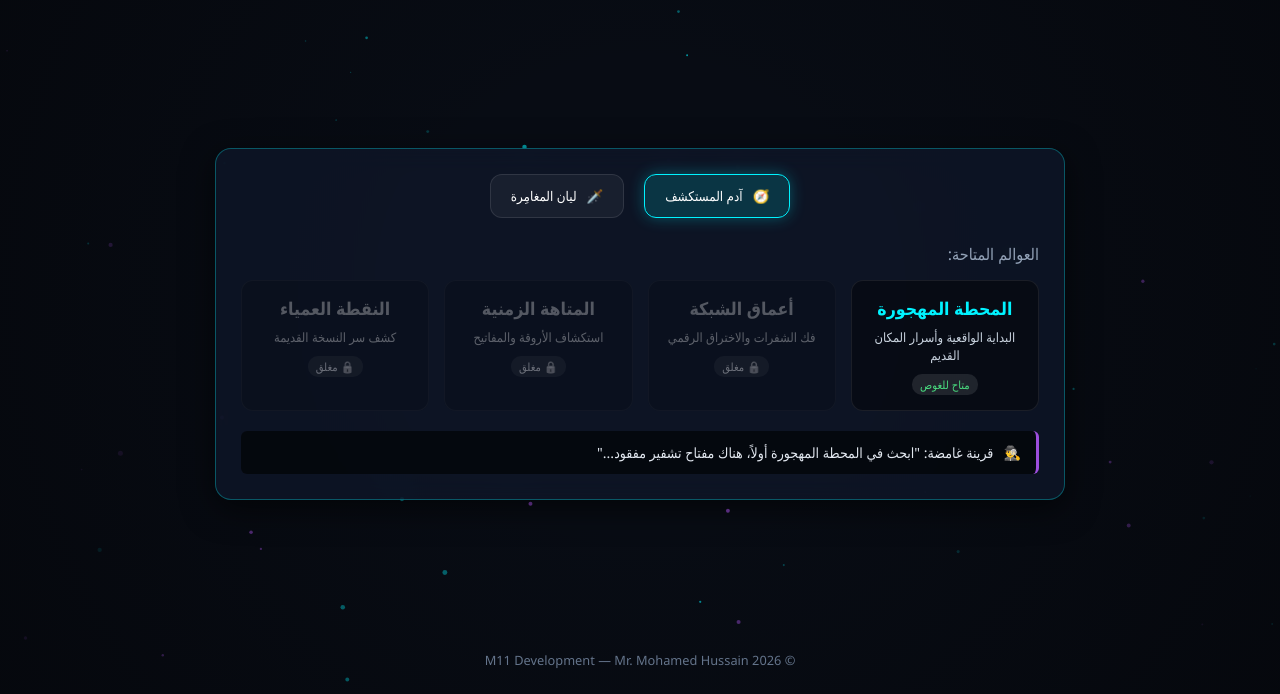
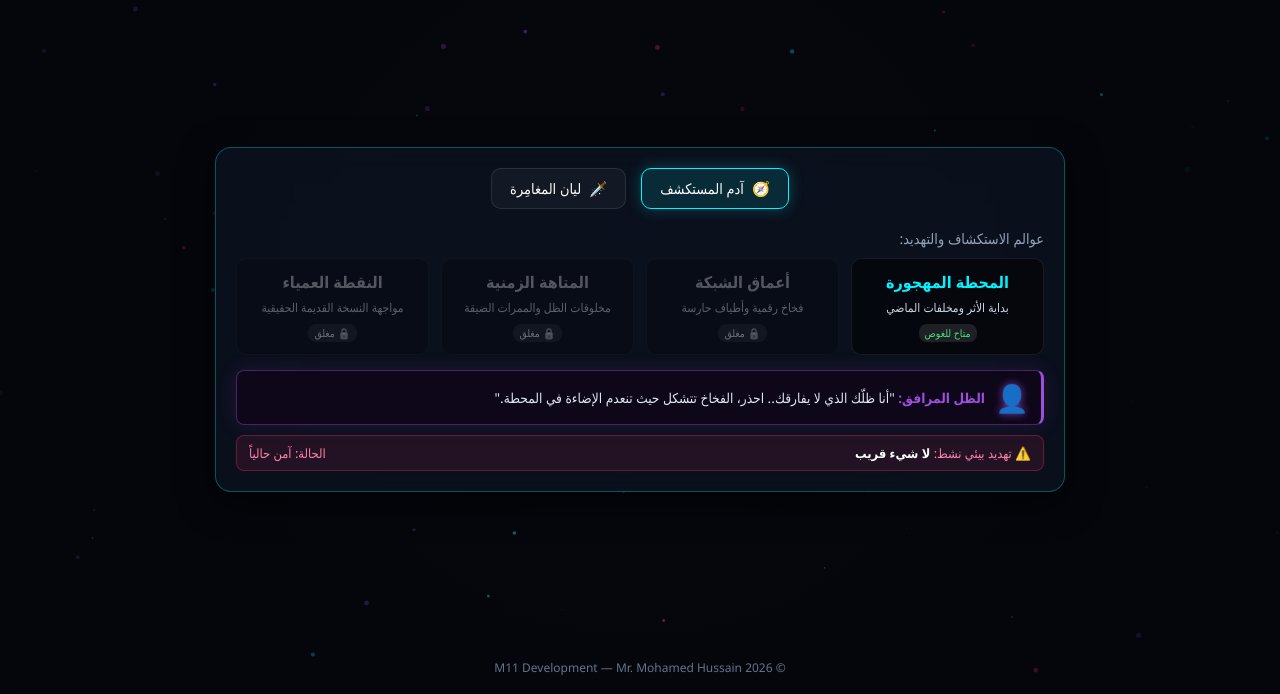
Before and after one commit to mrmohamedm11hussain/M11-CITY-BUILDER, a plain HTML site: page index.html in a window 1280 px wide. Shown: the part 106-800 px from the top of the page. Drawn offline with Linux system fonts and the light colour scheme.

Commit message:
Refactor styles and enhance game state management
Updated CSS variables and styles for improved design. Enhanced game state management and added new shadow companion dialogue.

```diff
--- a/index.html
+++ b/index.html
@@ -6,12 +6,13 @@
     <title>YOUR OLD VERSION — حكاية مغامرة جديدة</title>
     <style>
         :root {
-            --bg-dark: #080c14;
+            --bg-dark: #05070d;
             --accent-cyan: #00f3ff;
             --accent-purple: #9d4edd;
+            --accent-crimson: #ff3366;
             --accent-gold: #ffb703;
             --text-main: #f8f9fa;
-            --panel-bg: rgba(15, 23, 42, 0.75);
+            --panel-bg: rgba(12, 18, 32, 0.85);
             --border-glow: rgba(0, 243, 255, 0.3);
         }
 
@@ -31,7 +32,6 @@
             color: var(--text-main);
         }
 
-        /* Ambient Canvas Background */
         #bgCanvas {
             position: absolute;
             top: 0;
@@ -41,7 +41,6 @@
             z-index: 1;
         }
 
-        /* Overlay Interface */
         .app-container {
             position: relative;
             z-index: 2;
@@ -51,81 +50,81 @@
             flex-direction: column;
             justify-content: space-between;
             align-items: center;
-            padding: 20px;
-            background: radial-gradient(circle at center, transparent 30%, rgba(5, 7, 12, 0.85) 100%);
+            padding: 15px;
+            background: radial-gradient(circle at center, transparent 20%, rgba(3, 5, 10, 0.9) 100%);
         }
 
         header {
             text-align: center;
-            margin-top: 10px;
+            margin-top: 5px;
         }
 
         header h1 {
-            font-size: 2.2rem;
+            font-size: 2rem;
             letter-spacing: 2px;
             text-transform: uppercase;
             color: #fff;
-            text-shadow: 0 0 12px var(--accent-cyan);
+            text-shadow: 0 0 15px var(--accent-cyan);
         }
 
         header p {
-            font-size: 0.95rem;
-            color: #a0aec0;
-            margin-top: 5px;
+            font-size: 0.9rem;
+            color: #94a3b8;
+            margin-top: 3px;
         }
 
-        /* World Selection & Game Hub */
+        /* Main Hub */
         .main-card {
             background: var(--panel-bg);
-            backdrop-filter: blur(12px);
+            backdrop-filter: blur(14px);
             border: 1px solid var(--border-glow);
             border-radius: 16px;
-            padding: 25px;
-            width: 90%;
+            padding: 20px;
+            width: 92%;
             max-width: 850px;
-            box-shadow: 0 8px 32px rgba(0, 0, 0, 0.6);
-            transition: all 0.3s ease;
+            box-shadow: 0 10px 35px rgba(0, 0, 0, 0.7);
         }
 
         .character-select {
             display: flex;
             justify-content: center;
-            gap: 20px;
-            margin-bottom: 25px;
+            gap: 15px;
+            margin-bottom: 20px;
         }
 
         .char-btn {
-            background: rgba(255, 255, 255, 0.05);
+            background: rgba(255, 255, 255, 0.04);
             border: 1px solid rgba(255, 255, 255, 0.1);
-            border-radius: 12px;
-            padding: 12px 20px;
+            border-radius: 10px;
+            padding: 10px 18px;
             cursor: pointer;
             color: #fff;
             display: flex;
             align-items: center;
-            gap: 10px;
+            gap: 8px;
             transition: 0.3s;
+            font-size: 0.9rem;
         }
 
         .char-btn.active, .char-btn:hover {
             border-color: var(--accent-cyan);
-            background: rgba(0, 243, 255, 0.15);
-            box-shadow: 0 0 15px rgba(0, 243, 255, 0.3);
+            background: rgba(0, 243, 255, 0.12);
+            box-shadow: 0 0 15px rgba(0, 243, 255, 0.25);
         }
 
-        /* World Grid */
+        /* Worlds Grid */
         .worlds-grid {
             display: grid;
-            grid-template-columns: repeat(auto-fit, minmax(180px, 1fr));
-            gap: 15px;
-            margin-top: 15px;
+            grid-template-columns: repeat(auto-fit, minmax(170px, 1fr));
+            gap: 12px;
+            margin-top: 10px;
         }
 
         .world-card {
-            background: rgba(0, 0, 0, 0.4);
+            background: rgba(0, 0, 0, 0.5);
             border: 1px solid rgba(255, 255, 255, 0.08);
-            border-radius: 12px;
-            padding: 15px;
+            border-radius: 10px;
+            padding: 12px;
             text-align: center;
             cursor: pointer;
             position: relative;
@@ -134,7 +133,7 @@
         }
 
         .world-card:hover:not(.locked) {
-            transform: translateY(-5px);
+            transform: translateY(-4px);
             border-color: var(--accent-cyan);
         }
 
@@ -145,42 +144,68 @@
         }
 
         .world-card h3 {
-            font-size: 1.1rem;
-            margin-bottom: 8px;
+            font-size: 1rem;
+            margin-bottom: 6px;
             color: var(--accent-cyan);
         }
 
         .world-card p {
-            font-size: 0.8rem;
+            font-size: 0.75rem;
             color: #cbd5e1;
         }
 
-        .world-card .status-badge {
-            font-size: 0.7rem;
-            margin-top: 10px;
+        .status-badge {
+            font-size: 0.65rem;
+            margin-top: 8px;
             display: inline-block;
-            padding: 3px 8px;
-            border-radius: 10px;
+            padding: 2px 6px;
+            border-radius: 8px;
             background: rgba(255, 255, 255, 0.1);
         }
 
-        /* Discovery / Lore Overlay Box */
-        .lore-box {
-            margin-top: 20px;
-            background: rgba(0, 0, 0, 0.6);
+        /* Shadow Companion Dialogue Box */
+        .shadow-companion {
+            margin-top: 15px;
+            background: rgba(15, 5, 25, 0.8);
+            border: 1px solid rgba(157, 78, 221, 0.4);
             border-right: 3px solid var(--accent-purple);
-            padding: 12px 15px;
-            border-radius: 6px;
-            font-size: 0.88rem;
+            padding: 10px 14px;
+            border-radius: 8px;
+            font-size: 0.85rem;
             color: #e2e8f0;
             display: flex;
             align-items: center;
-            gap: 10px;
+            gap: 12px;
+            box-shadow: 0 0 20px rgba(157, 78, 221, 0.15);
+        }
+
+        .shadow-avatar {
+            font-size: 1.5rem;
+            animation: pulseShadow 2s infinite alternate;
+        }
+
+        @keyframes pulseShadow {
+            0% { transform: scale(1); opacity: 0.7; }
+            100% { transform: scale(1.15); opacity: 1; text-shadow: 0 0 10px var(--accent-purple); }
+        }
+
+        /* Active Hazard / Trap Alert Display */
+        .hazard-hud {
+            margin-top: 10px;
+            display: flex;
+            justify-content: space-between;
+            align-items: center;
+            background: rgba(255, 51, 102, 0.1);
+            border: 1px solid rgba(255, 51, 102, 0.3);
+            padding: 8px 12px;
+            border-radius: 8px;
+            font-size: 0.8rem;
+            color: #ff80ab;
         }
 
         footer {
-            margin-bottom: 5px;
-            font-size: 0.8rem;
+            margin-bottom: 3px;
+            font-size: 0.75rem;
             color: #64748b;
         }
 
@@ -207,18 +232,15 @@
 </head>
 <body>
 
-    <!-- Particle Background -->
     <canvas id="bgCanvas"></canvas>
 
-    <!-- App Main Layout -->
     <div class="app-container">
         <header>
             <h1>YOUR OLD VERSION</h1>
-            <p>اختر شخصيتك واستكشف العوالم الأربعة الغامضة</p>
+            <p>حيث يتربص الظل وتتداخل العوالم القديمة</p>
         </header>
 
         <div class="main-card">
-            <!-- Character Choice -->
             <div class="character-select">
                 <button class="char-btn active" onclick="selectChar('adam', this)">
                     <span>🧭</span> آدم المستكشف
@@ -228,35 +250,43 @@
                 </button>
             </div>
 
-            <!-- Worlds Grid -->
-            <h4 style="margin-bottom: 12px; color: #94a3b8; font-weight: 400;">العوالم المتاحة:</h4>
+            <h4 style="margin-bottom: 8px; color: #94a3b8; font-weight: 400; font-size: 0.9rem;">عوالم الاستكشاف والتهديد:</h4>
             <div class="worlds-grid">
                 <div class="world-card" onclick="enterWorld(1)">
                     <h3>المحطة المهجورة</h3>
-                    <p>البداية الواقعية وأسرار المكان القديم</p>
+                    <p>بداية الأثر ومخلفات الماضي</p>
                     <span class="status-badge" style="color: #4ade80;">متاح للغوص</span>
                 </div>
                 <div class="world-card locked" id="world-2" onclick="enterWorld(2)">
                     <h3>أعماق الشبكة</h3>
-                    <p>فك الشفرات والاختراق الرقمي</p>
+                    <p>فخاخ رقمية وأطياف حارسة</p>
                     <span class="status-badge">🔒 مغلق</span>
                 </div>
                 <div class="world-card locked" id="world-3" onclick="enterWorld(3)">
                     <h3>المتاهة الزمنية</h3>
-                    <p>استكشاف الأروقة والمفاتيح</p>
+                    <p>مخلوقات الظل والممرات الضيقة</p>
                     <span class="status-badge">🔒 مغلق</span>
                 </div>
                 <div class="world-card locked" id="world-4" onclick="enterWorld(4)">
                     <h3>النقطة العمياء</h3>
-                    <p>كشف سر النسخة القديمة</p>
+                    <p>مواجهة النسخة القديمة الحقيقية</p>
                     <span class="status-badge">🔒 مغلق</span>
                 </div>
             </div>
 
-            <!-- Lore / Secret Hint -->
-            <div class="lore-box">
-                <span>🕵️‍♂️</span>
-                <span id="loreText">قرينة غامضة: "ابحث في المحطة المهجورة أولاً، هناك مفتاح تشفير مفقود..."</span>
+            <!-- Shadow Companion Message -->
+            <div class="shadow-companion">
+                <div class="shadow-avatar">👤</div>
+                <div>
+                    <strong style="color: var(--accent-purple);">الظل المرافق:</strong>
+                    <span id="shadowText">"أنا ظلّك الذي لا يفارقك.. احذر، الفخاخ تتشكل حيث تنعدم الإضاءة في المحطة."</span>
+                </div>
+            </div>
+
+            <!-- Hazard / Monster Alert HUD -->
+            <div class="hazard-hud">
+                <span>⚠️ تهديد بيئي نشط: <strong id="hazardName" style="color: #fff;">لا شيء قريب</strong></span>
+                <span id="trapStatus">الحالة: آمن حالياً</span>
             </div>
         </div>
 
@@ -265,28 +295,26 @@
         </footer>
     </div>
 
-    <!-- Rotate Device Notice -->
     <div class="portrait-alert">
         <div style="font-size: 3rem; margin-bottom: 10px;">📱↻</div>
         <h2>اقلب الموبايل بالعرض</h2>
-        <p style="color: #a0aec0; margin-top: 5px;">لتجربة استكشاف واقعية وغامضة أفضل</p>
+        <p style="color: #a0aec0; margin-top: 5px;">لتجنب الفخاخ ومراقبة حركة الظل بدقة</p>
     </div>
 
     <script>
-        // Game State & Progress
         let gameState = {
             character: 'adam',
             unlockedWorlds: [1],
-            currentWorld: 1
+            currentWorld: 1,
+            shadowTrust: 50
         };
 
-        // Load Saved Data
-        if (localStorage.getItem('m11_game_progress')) {
+        if (localStorage.getItem('m11_game_v2')) {
             try {
-                gameState = JSON.parse(localStorage.getItem('m11_game_progress'));
+                gameState = JSON.parse(localStorage.getItem('m11_game_v2'));
                 updateUIProgress();
             } catch (e) {
-                console.log('Error loading progress');
+                console.log('Error loading save');
             }
         }
 
@@ -294,33 +322,52 @@
             gameState.character = name;
             document.querySelectorAll('.char-btn').forEach(b => b.classList.remove('active'));
             btn.classList.add('active');
-            saveProgress();
+            saveGame();
         }
+
+        const worldData = {
+            1: {
+                shadowMsg: "المحطة هادئة.. لكن عيون الحراس الآليين البسيطة تراقب خطواتك.",
+                hazard: "حارس آلي تالف (صوت خطوات خافتة)",
+                trap: "فخ سلك مكهرب أرضي"
+            },
+            2: {
+                shadowMsg: "أعماق الشبكة مليئة بالحزم الضوئية القاتلة.. لا تهسر تركيزك.",
+                hazard: "طيف برمجى متسلل",
+                trap: "جدار حماية ليزري مفاجئ"
+            },
+            3: {
+                shadowMsg: "المتاهة تتشكل من جديد! المخلوقات هنا تشبه نسختك القديمة بالضبط..",
+                hazard: "وحش الظل الزاحف",
+                trap: "حفرة جاذبية زمنية"
+            },
+            4: {
+                shadowMsg: "لقد وصلنا للنهاية.. أنا وأنت والنسخة القديمة وجهاً لوجه.",
+                hazard: "النسخة القديمة المتمردة",
+                trap: "فخ الذاكرة المفقودة"
+            }
+        };
 
         function enterWorld(worldNum) {
             if (!gameState.unlockedWorlds.includes(worldNum)) {
-                alert("هذا العالم مغلق! يجب عليك إنهاء المرحلة السابقة أولاً لتفكيك الشفرة.");
+                alert("هذا العالم مقفل! أكمل العالم السابق وتجاوز فخاخه أولاً.");
                 return;
             }
 
             gameState.currentWorld = worldNum;
-            saveProgress();
+            saveGame();
 
-            // World Specific Hint
-            const hints = {
-                1: 'أنت الآن في المحطة المهجورة. تحقق من أجهزة التحكم القديمة...',
-                2: 'أعماق الشبكة: قم بفك التشفير لتجاوز جدار الحماية...',
-                3: 'المتاهة الزمنية: اختر المسار الأيمن للوصول للبوابة...',
-                4: 'النقطة العمياء: لقد وصلت لسر Your Old Version الحقيقي!'
-            };
+            // Update Shadow Dialogue and Hazards
+            const currentInfo = worldData[worldNum];
+            document.getElementById('shadowText').innerText = `"${currentInfo.shadowMsg}"`;
+            document.getElementById('hazardName').innerText = currentInfo.hazard;
+            document.getElementById('trapStatus').innerText = `التنبيه: ${currentInfo.trap}`;
 
-            document.getElementById('loreText').innerText = hints[worldNum];
-
-            // Simulating unlocking next world for exploration demo
+            // Unlock next world for progressive exploration
             if (worldNum + 1 <= 4 && !gameState.unlockedWorlds.includes(worldNum + 1)) {
                 gameState.unlockedWorlds.push(worldNum + 1);
                 updateUIProgress();
-                saveProgress();
+                saveGame();
             }
         }
 
@@ -338,11 +385,11 @@
             });
         }
 
-        function saveProgress() {
-            localStorage.setItem('m11_game_progress', JSON.stringify(gameState));
+        function saveGame() {
+            localStorage.setItem('m11_game_v2', JSON.stringify(gameState));
         }
 
-        /* --- Dynamic Canvas Background Engine --- */
+        /* --- Advanced Ambient Canvas with Fog & Shadow Particles --- */
         const canvas = document.getElementById('bgCanvas');
         const ctx = canvas.getContext('2d');
 
@@ -354,17 +401,15 @@
         resizeCanvas();
 
         const particles = [];
-        const particleCount = 65;
-
-        for (let i = 0; i < particleCount; i++) {
+        for (let i = 0; i < 75; i++) {
             particles.push({
                 x: Math.random() * canvas.width,
                 y: Math.random() * canvas.height,
-                radius: Math.random() * 2 + 0.5,
-                color: Math.random() > 0.5 ? '#00f3ff' : '#9d4edd',
-                vx: (Math.random() - 0.5) * 0.6,
-                vy: (Math.random() - 0.5) * 0.6,
-                alpha: Math.random() * 0.6 + 0.2
+                radius: Math.random() * 2.2 + 0.5,
+                color: Math.random() > 0.6 ? '#9d4edd' : (Math.random() > 0.3 ? '#00f3ff' : '#ff3366'),
+                vx: (Math.random() - 0.5) * 0.4,
+                vy: (Math.random() - 0.5) * 0.4,
+                alpha: Math.random() * 0.5 + 0.1
             });
         }
 
```
